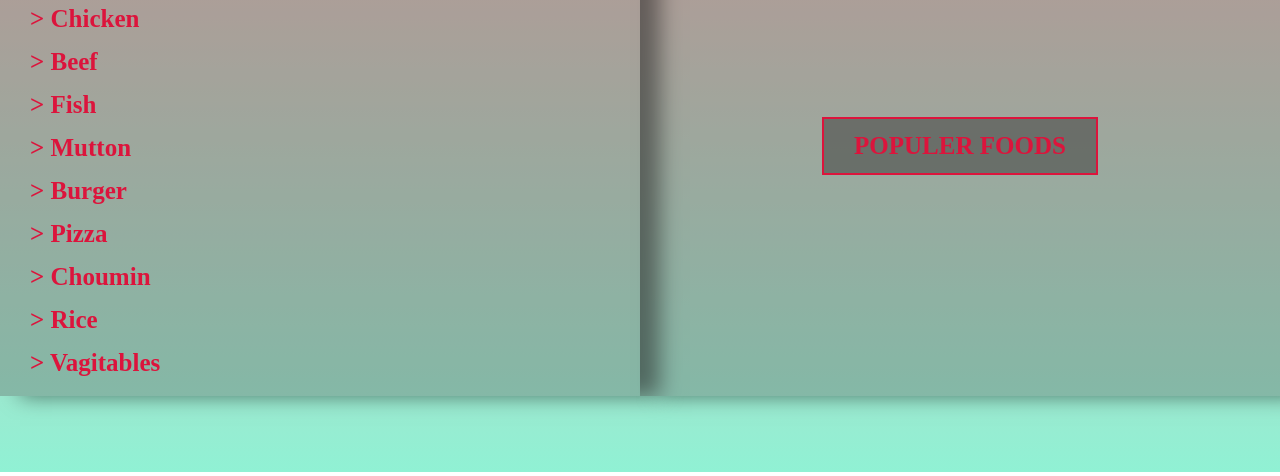
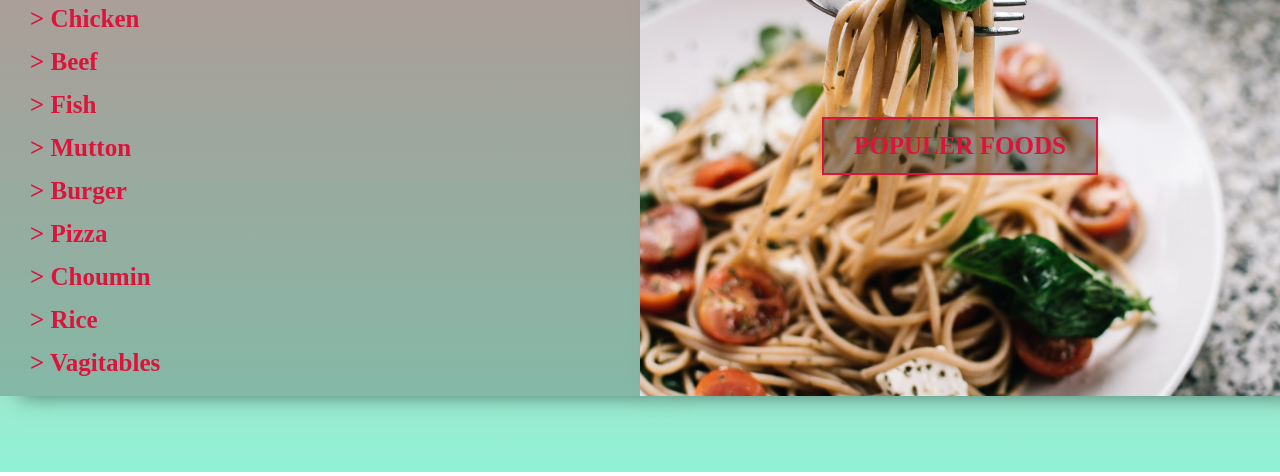
Before and after one commit to parvez777/pcartice-food-api, a plain HTML site: page index.html in a window 1280 px wide. Shown: the part 324-800 px from the top of the page. Drawn offline with nearby package versions, Linux system fonts and the light colour scheme; the site is published under a folder, as on GitHub Pages, so addresses that start at the root find nothing; a web font is replaced by a local one.

Commit message:
Food API

```diff
--- a/style.css
+++ b/style.css
@@ -112,7 +112,7 @@ nav{
     flex-basis: 50%;
     background: rgba(85, 84, 83, 0.329);
     height: 500px;
-    background-image: url(/images/food1.jpg);
+    background-image: url(food1.jpg);
     background-repeat: no-repeat;
     background-position: center;
     background-size: cover;
```
Also changed, not shown: food1.jpg (renamed from images/food1.jpg).
